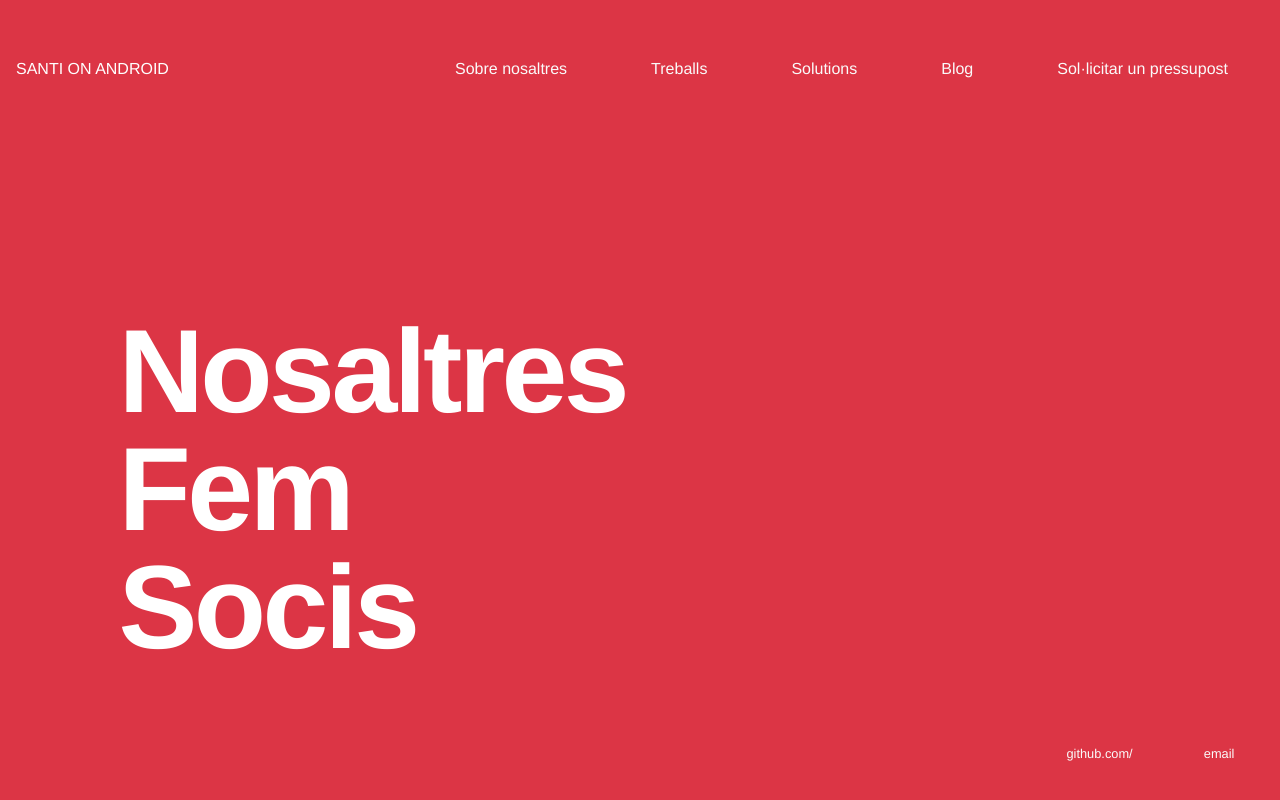
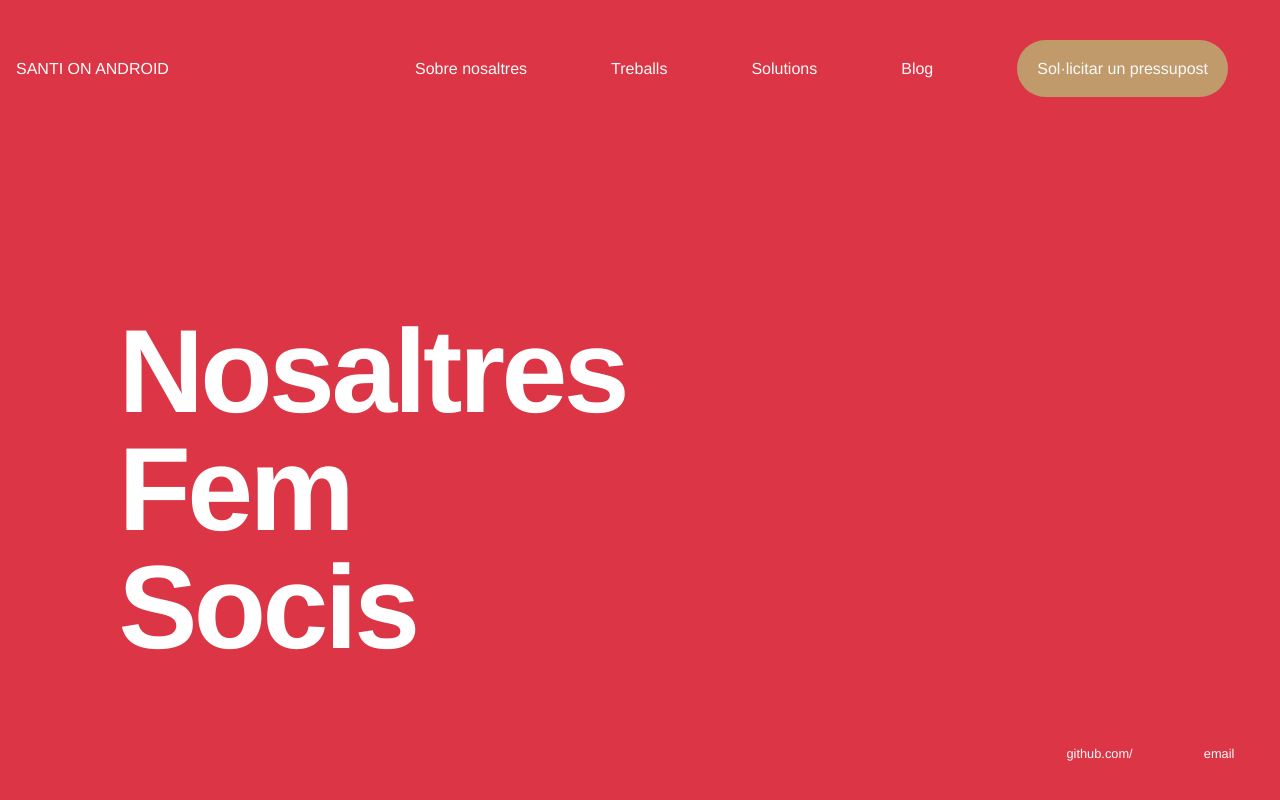
Before and after one commit to SantiOnAndroid/SantiOnAndroid.github.io, a Jekyll site: the page built from index.html, in a window 1280 px wide. Shown: the top 800 px of the page. Built offline with Jekyll 4.4.1, drawn with Linux system fonts in a browser that asks for light colours; some web fonts are replaced.

Commit message:
modificant titolj

```diff
--- a/_layouts/default.html
+++ b/_layouts/default.html
@@ -15,7 +15,7 @@
 
 			<nav >
 	    		<ul>
-	        		<li><a id="quote" href="/">Sol·licitar un pressupost</a></li>
+	        		<li><a id="quote" onclick="">Sol·licitar un pressupost</a></li>
 		        	<li><a href="/about">Blog</a></li>
 	        		<li><a href="/cv">Solutions</a></li>
 	        		<li><a href="/blog">Treballs</a></li>
--- a/css/main.css
+++ b/css/main.css
@@ -99,3 +99,11 @@ ul.posts li {
     list-style: none;
     color: #ffff;
 }
+
+#quote{
+    border-radius: 30px;
+    background:#c19a6b;
+    padding: 20px;
+
+
+}
```
